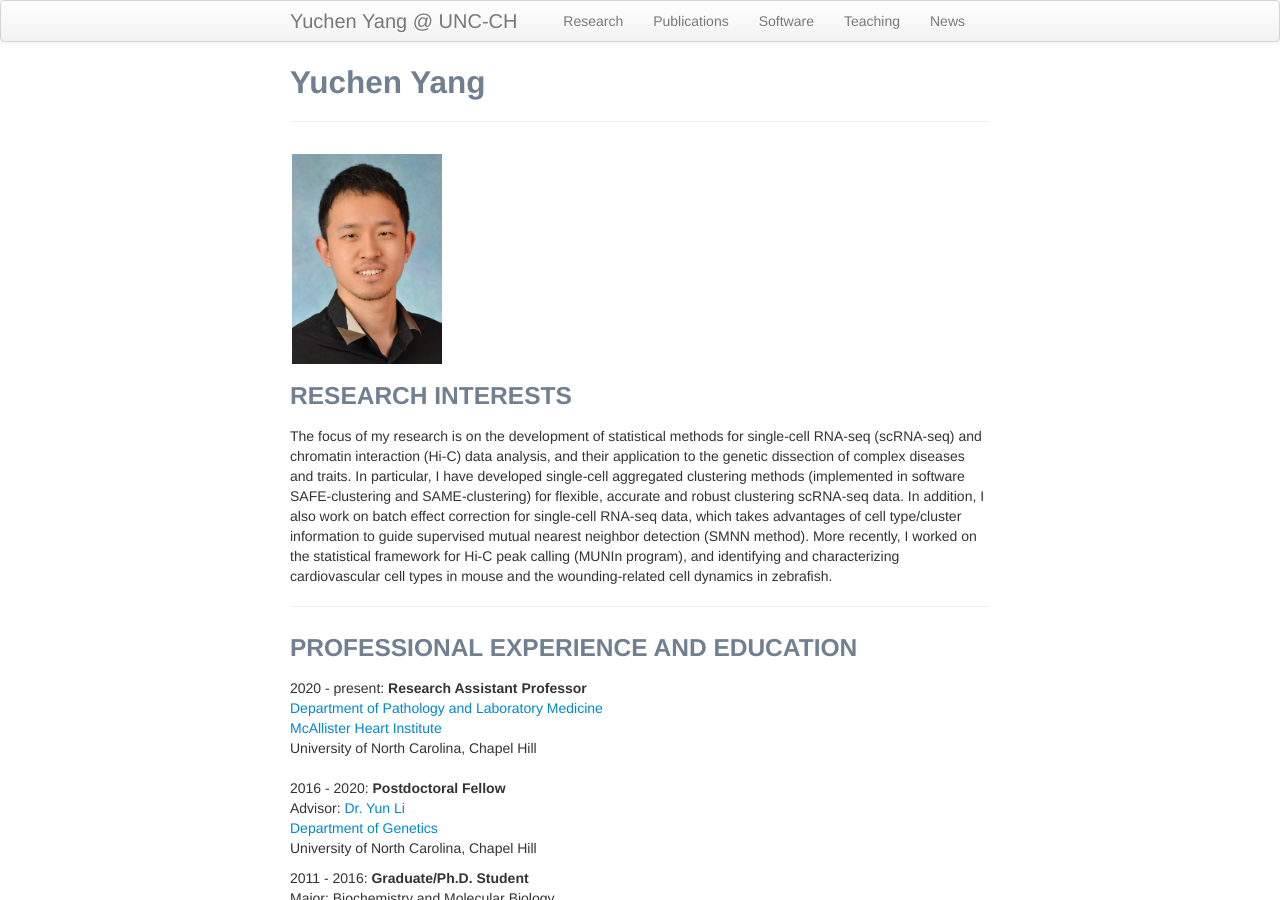
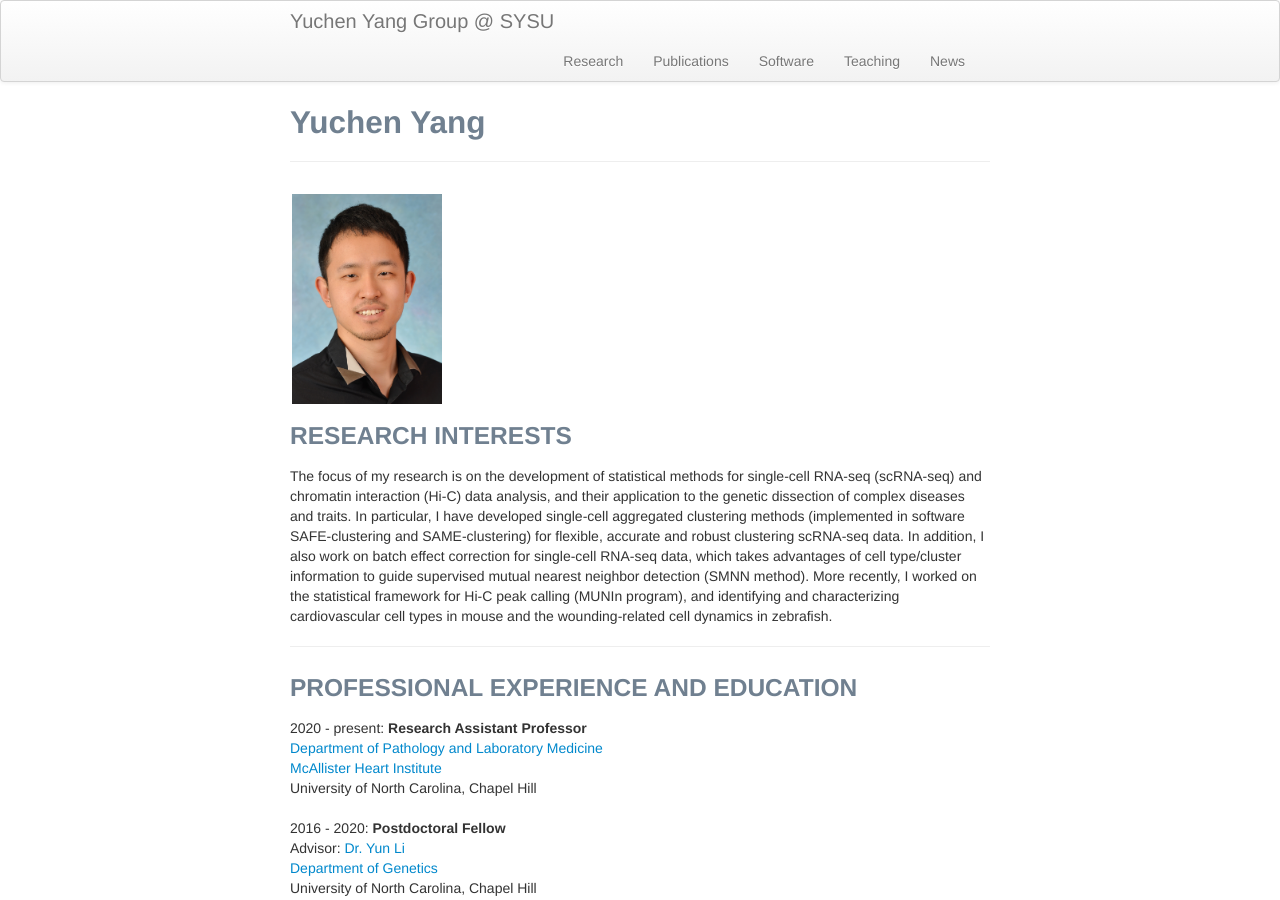
Before and after one commit to yuchenyanggroup/yuchenyanggroup.github.io, a Jekyll site: the page built from index.md, in a window 1280 px wide and 900 px high. Built offline with Jekyll 4.4.1, drawn with Linux system fonts in a browser that asks for light colours; part of the change alters nothing that is shown.

Commit message:
Update _config.yml

```diff
--- a/_config.yml
+++ b/_config.yml
@@ -8,7 +8,7 @@ highlighter: rouge
 # Themes are encouraged to use these universal variables
 # so be sure to set them if your theme uses them.
 #
-title : Yuchen Yang @ UNC-CH
+title : Yuchen Yang Group @ SYSU
 author :
   name : Yuchen Yang
   email : yyuchen@email.unc.edu
@@ -16,7 +16,7 @@ author :
   feedburner : nil
 
 # NOTE: If replacing this next line with your own URL, you likely want "https://" not "http://"
-production_url : https://yycunc.sysu.github.io/
+production_url : https://yuchenyanggroup.github.io/
 
 # Tell Github to use the kramdown markdown interpreter
 # (see https://help.github.com/articles/migrating-your-pages-site-from-maruku)
@@ -51,7 +51,7 @@ JB :
   #     This means always setting the protocol (http|https) or prefixing with "/"
   #
   # NOTE: If replacing this next line with your own URL, you likely want "https://" not "http://"
-  BASE_PATH : https://yycunc.github.io/
+  BASE_PATH : https://yuchenyanggroup.github.io/
 
   # By default, the asset_path is automatically defined relative to BASE_PATH plus the enabled theme.
   # ex: [BASE_PATH]/assets/themes/[THEME-NAME]
```
